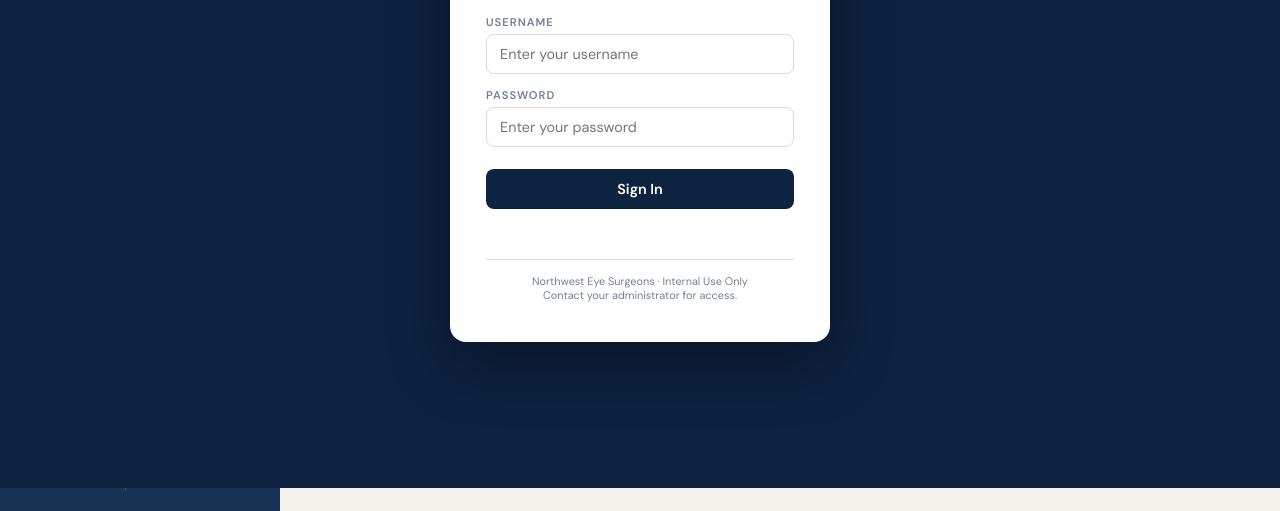
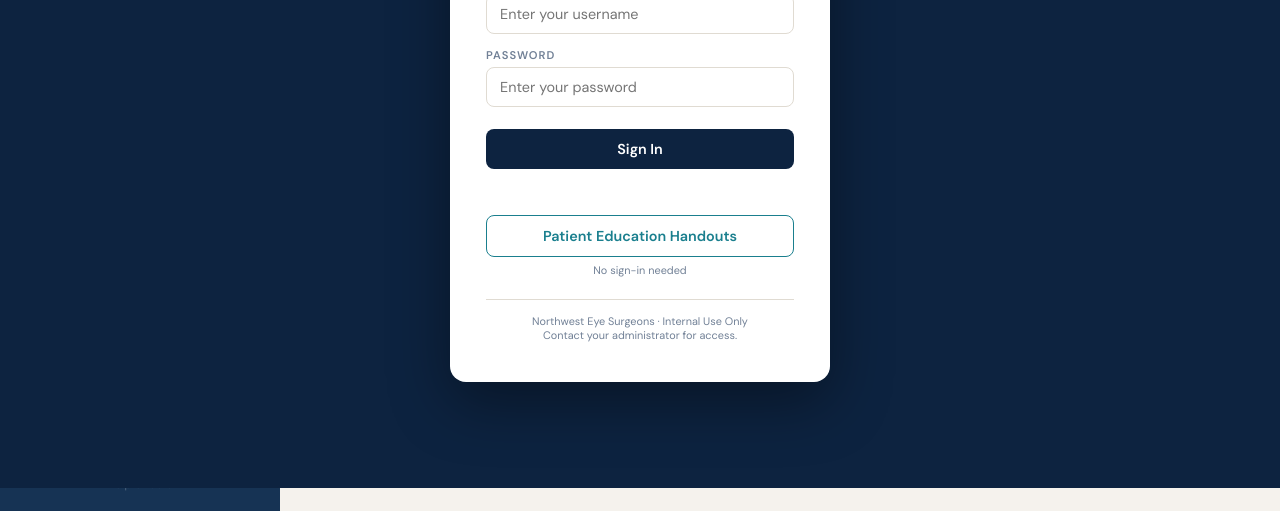
Before and after one commit to LuchoClaudeTools/nwes-providers, a plain HTML site: page index.html in a window 1280 px wide. Shown: the part 312-823 px from the top of the page. Drawn offline with nearby package versions, Linux system fonts and the light colour scheme.

Commit message:
Update index.html

```diff
--- a/index.html
+++ b/index.html
@@ -190,6 +190,10 @@ a.website:hover { text-decoration: underline; }
 .login-btn { width:100%; padding:11px; background:var(--navy); color:white; border:none; border-radius:8px; cursor:pointer; font-family:'DM Sans',sans-serif; font-size:.9rem; font-weight:600; margin-top:8px; transition:background .18s; }
 .login-btn:hover { background:var(--navy-light); }
 .login-error { color:var(--danger); font-size:.8rem; margin-top:10px; min-height:18px; }
+.login-alt { margin-top:18px; }
+.login-alt a { display:block; width:100%; box-sizing:border-box; padding:11px; border:1.5px solid var(--teal); border-radius:8px; color:var(--teal); background:white; text-decoration:none; font-family:'DM Sans',sans-serif; font-size:.9rem; font-weight:600; transition:background .18s,color .18s; }
+.login-alt a:hover { background:var(--teal); color:white; }
+.login-alt .login-alt-note { font-size:.68rem; color:var(--text-light); margin-top:6px; }
 .login-footer { margin-top:22px; font-size:.68rem; color:var(--text-light); border-top:1px solid var(--border); padding-top:14px; }
 
 /* ── Admin page ── */
@@ -497,6 +501,10 @@ a.website:hover { text-decoration: underline; }
       <button type="submit" class="login-btn">Sign In</button>
       <div class="login-error" id="loginError"></div>
     </form>
+    <div class="login-alt">
+      <a href="handouts.html">Patient Education Handouts</a>
+      <div class="login-alt-note">No sign-in needed</div>
+    </div>
     <div class="login-footer">Northwest Eye Surgeons · Internal Use Only<br>Contact your administrator for access.</div>
   </div>
 </div>
```
